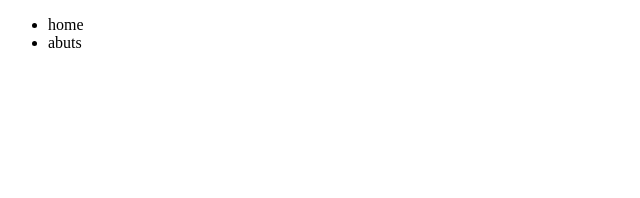
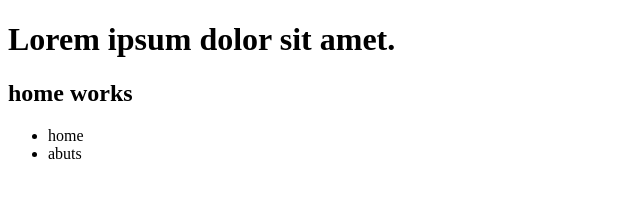
Before and after one commit to monojroy93/secend-website, a plain HTML site: page index.html in a window 1280 px wide. Shown: the whole page, without its empty margins (0-640 px from the left). Drawn offline with Linux system fonts and the light colour scheme.

Commit message:
hadding add

```diff
--- a/index.html
+++ b/index.html
@@ -8,10 +8,13 @@
 </head>
 <body>
     <div class="contaner">
+        <h1>Lorem ipsum dolor sit amet.</h1>
         <nav>
+            <h1>home works</h1>
             <ul>
                 <li>home</li>
                 <li>abuts</li>
+
             </ul>
         </nav>
     </div>
```
